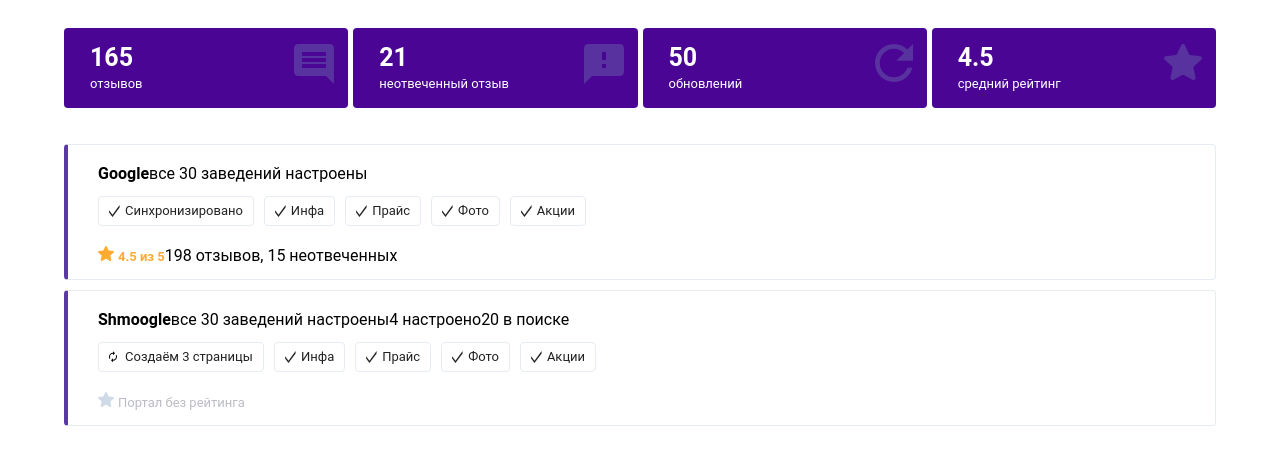
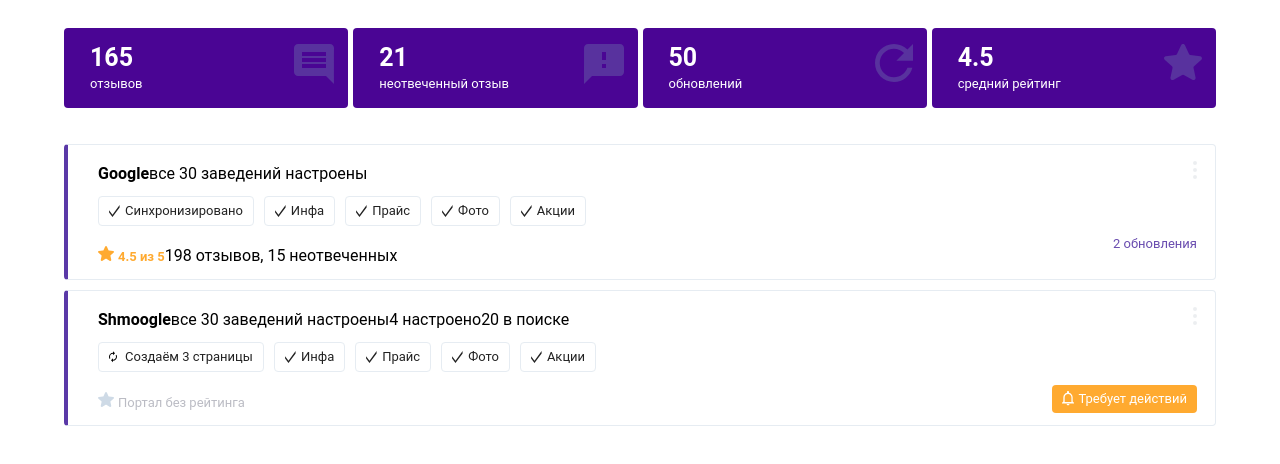
Before and after one commit to feofan-msk/Zoon-test, a React (Create React App) app: page / in a window 1280 px wide. Shown: the top 464 px of the page. Built offline with nearby package versions, Linux system fonts and the light colour scheme.

Commit message:
feat: add menu icon and badge

```diff
--- a/src/Companies/Card.jsx
+++ b/src/Companies/Card.jsx
@@ -4,10 +4,15 @@ import styled, { css } from "styled-components";
 import tickIcon from "../assets/tick.svg";
 import processingIcon from "../assets/processing.svg";
 import StarIcon from "./StarIcon";
+import bellIcon from "../assets/bell.svg";
+import MenuIcon from "./MenuIcon";
 
 const S = {};
 S.Card = styled.section`
+  display: flex;
+  justify-content: space-between;
   padding: 16px 18px 12px 30px;
+
   border-radius: 4px;
   border: 1px solid #e6ecf2;
   background-color: #ffffff;
@@ -102,10 +107,57 @@ S.Comments = styled.span`
   }
 `;
 
+S.RightSide = styled.div`
+  display: flex;
+  flex-flow: column;
+  justify-content: space-between;
+  align-items: flex-end;
+  text-align: right;
+`;
+
+S.Badge = styled.div`
+  display: flex;
+  align-items: center;
+  padding: 4px 10px;
+  border-radius: 4px;
+  background-color: #ffaa30;
+
+  color: #ffffff;
+  font-size: 13px;
+  font-weight: 400;
+  line-height: 20px;
+
+  ::before {
+    display: inline-block;
+    content: "";
+    width: 12px;
+    height: 16px;
+    margin-right: 4px;
+
+    background-image: url(${bellIcon});
+    background-repeat: no-repeat;
+    background-size: contain;
+  }
+`;
+
+S.MenuIcon = styled(MenuIcon)`
+  :hover path {
+    fill: #5a39a7;
+  }
+`;
+
+S.UpdateMessage = styled.p`
+  color: #694caf;
+  font-size: 13px;
+  font-weight: 400;
+  line-height: 20px;
+`;
+
 class Card extends Component {
   render() {
     return (
       <S.Card className={this.props.className}>
+        <div>
           <S.Title>{this.props.title}</S.Title>
 
           {this.props.statuses.map(status => (
@@ -136,6 +188,19 @@ class Card extends Component {
               неотвеченных
             </S.Comments>
           )}
+        </div>
+
+        <S.RightSide>
+          <S.MenuIcon />
+
+          <div>
+            {!!this.props.updates && (
+              <S.UpdateMessage>{this.props.updates} обновления</S.UpdateMessage>
+            )}
+
+            {this.props.needActions && <S.Badge>Требует действий</S.Badge>}
+          </div>
+        </S.RightSide>
       </S.Card>
     );
   }
--- /dev/null
+++ b/src/Companies/MenuIcon.jsx
@@ -0,0 +1,36 @@
+import React, { Component } from "react";
+
+class MenuIcon extends Component {
+  render() {
+    return (
+      <svg
+        xmlns="http://www.w3.org/2000/svg"
+        width="4"
+        height="18"
+        viewBox="0 0 4 18"
+        className={this.props.className}
+      >
+        <g>
+          <path
+            fill="rgba(135,149,164,0.16)"
+            d="M2 4a2 2 0 1 0 0-4 2 2 0 0 0 0 4z"
+          />
+        </g>
+        <g>
+          <path
+            fill="rgba(135,149,164,0.16)"
+            d="M2 11a2 2 0 1 0 0-4 2 2 0 0 0 0 4z"
+          />
+        </g>
+        <g>
+          <path
+            fill="rgba(135,149,164,0.16)"
+            d="M2 18a2 2 0 1 0 0-4 2 2 0 0 0 0 4z"
+          />
+        </g>
+      </svg>
+    );
+  }
+}
+
+export default MenuIcon;
--- a/src/Companies/index.jsx
+++ b/src/Companies/index.jsx
@@ -22,6 +22,8 @@ class Companies extends Component {
             tags={company.tags}
             rating={company.rating}
             comments={company.comments}
+            needActions={company.needActions}
+            updates={company.updates}
             key={company.title}
           />
         ))}
--- a/src/index.js
+++ b/src/index.js
@@ -32,7 +32,9 @@ const COMPANIES = [
       }
     ],
     rating: 4.5,
-    comments: [198, 15]
+    comments: [198, 15],
+    needActions: false,
+    updates: 2
   },
   {
     title: "Shmoogle",
@@ -60,7 +62,9 @@ const COMPANIES = [
       }
     ],
     rating: null,
-    comments: null
+    comments: null,
+    needActions: true,
+    updates: 0
   }
 ];
 
```
Also changed, not shown: src/assets/bell.svg (added). Lines whose indentation alone changed are shown as unchanged.
